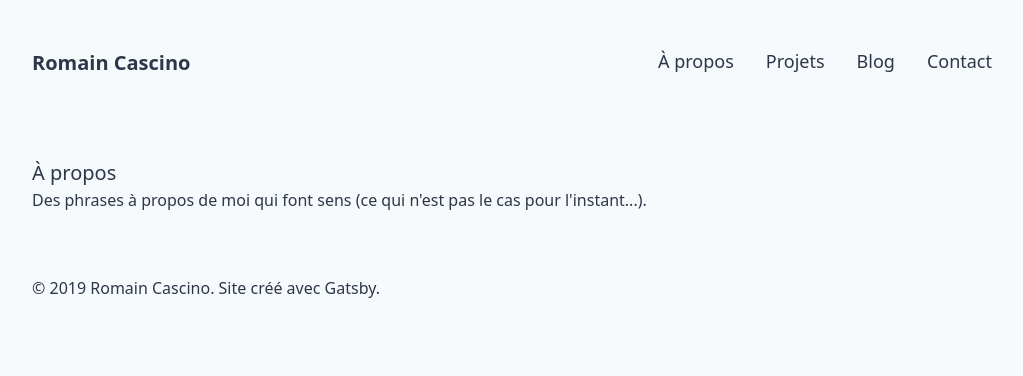
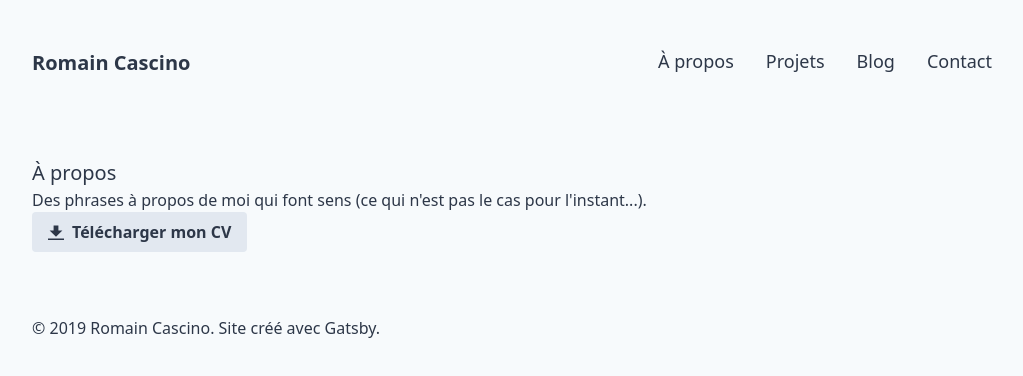
Before and after one commit to RomainCscn/personal-website, a Gatsby site: page /about in a window 1280 px wide. Shown: the whole page, without its empty margins (112-1135 px from the left). Built offline with nearby package versions, Linux system fonts and the light colour scheme; Gatsby itself is replaced by a stand-in of ours.

Commit message:
Add resume and button to download

```diff
--- a/src/pages/about.js
+++ b/src/pages/about.js
@@ -2,17 +2,34 @@ import React from 'react';
 
 import Layout from '../components/layout';
 import SEO from '../components/seo';
+import cv from '../../content/assets/cv.pdf';
+
+const CV = () => (
+  <a
+    href={cv}
+    target='_blank'
+    class='bg-gray-300 hover:bg-gray-400 text-gray-800 font-bold py-2 px-4 rounded inline-flex items-center'>
+    <svg
+      class='fill-current w-4 h-4 mr-2'
+      xmlns='http://www.w3.org/2000/svg'
+      viewBox='0 0 20 20'>
+      <path d='M13 8V2H7v6H2l8 8 8-8h-5zM0 18h20v2H0v-2z' />
+    </svg>
+    <span>Télécharger mon CV</span>
+  </a>
+);
 
 class About extends React.Component {
   render() {
     return (
       <Layout location={this.props.location}>
-        <SEO title="À propos" />
-        <h2 className="text-xl">À propos</h2>
+        <SEO title='À propos' />
+        <h2 className='text-xl'>À propos</h2>
         <p>
           Des phrases à propos de moi qui font sens (ce qui n'est pas le cas
           pour l'instant...).
         </p>
+        <CV />
       </Layout>
     );
   }
--- a/src/pages/projects.js
+++ b/src/pages/projects.js
@@ -26,11 +26,9 @@ const Projects = props => {
 
   return (
     <Layout location={props.location}>
-      <SEO title="Projets et expériences" />
-      <h2 className="text-xl">Projets et expériences</h2>
-      <p className="mb-12">
-        Présentation de mes projets et de mes précédentes expériences.
-      </p>
+      <SEO title='Projets et expériences' />
+      <h2 className='text-xl'>Projets</h2>
+      <p className='mb-12'>Présentation de mes projets.</p>
       {projects.map(project => {
         const image = imagesData.images.edges.find(img => {
           return img.node.childImageSharp.fluid.src.includes(project.imageName);
@@ -46,8 +44,7 @@ const Projects = props => {
             github={project.github}
             location={project.location}
             tags={project.tags}
-            image={image.node.childImageSharp.fluid}
-          ></Project>
+            image={image.node.childImageSharp.fluid}></Project>
         );
       })}
     </Layout>
```
Also changed, not shown: src/components/nav.js (+11 -14 lines), content/assets/gatsby-icon.png (deleted), content/assets/profile-pic.jpg (deleted), 2 other files.
